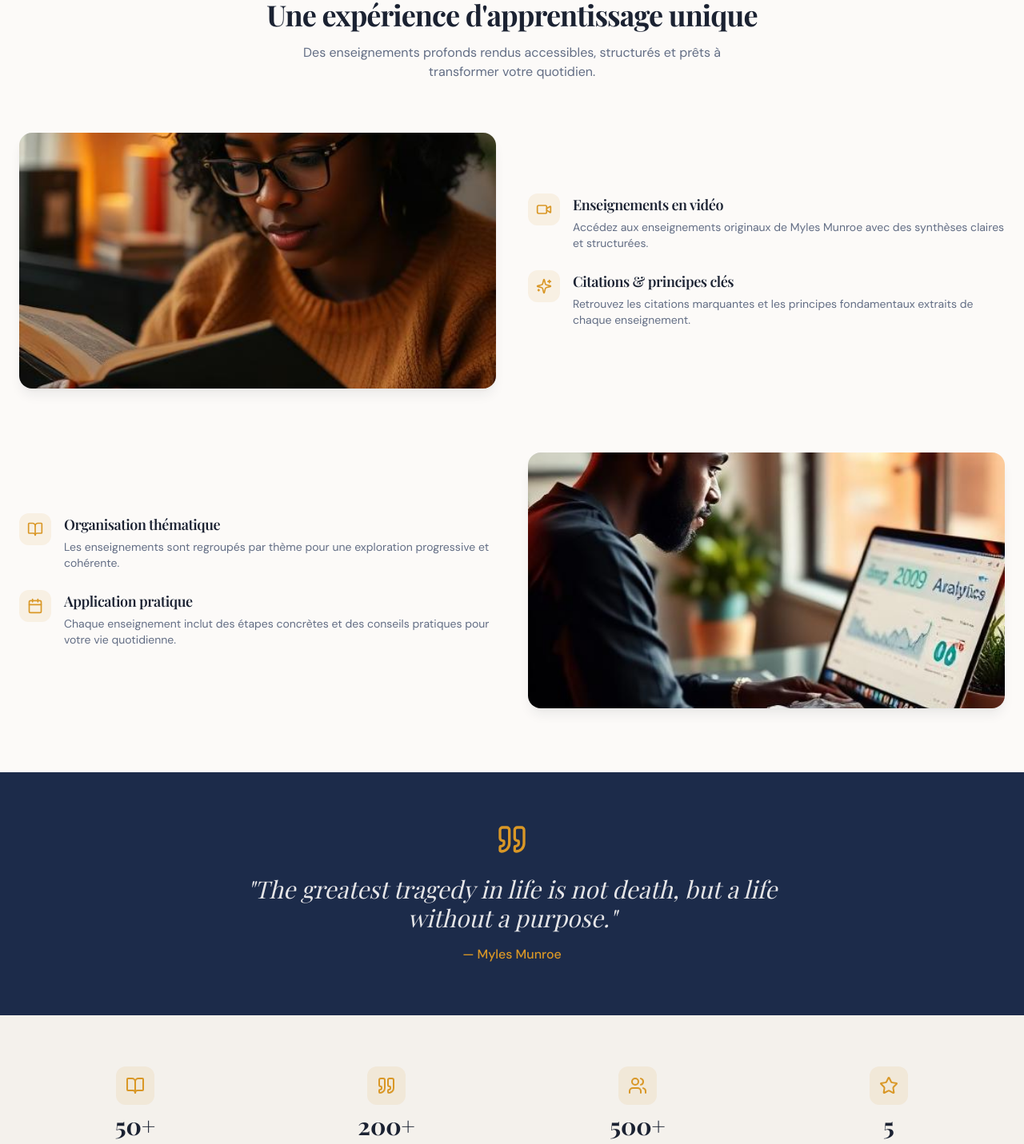
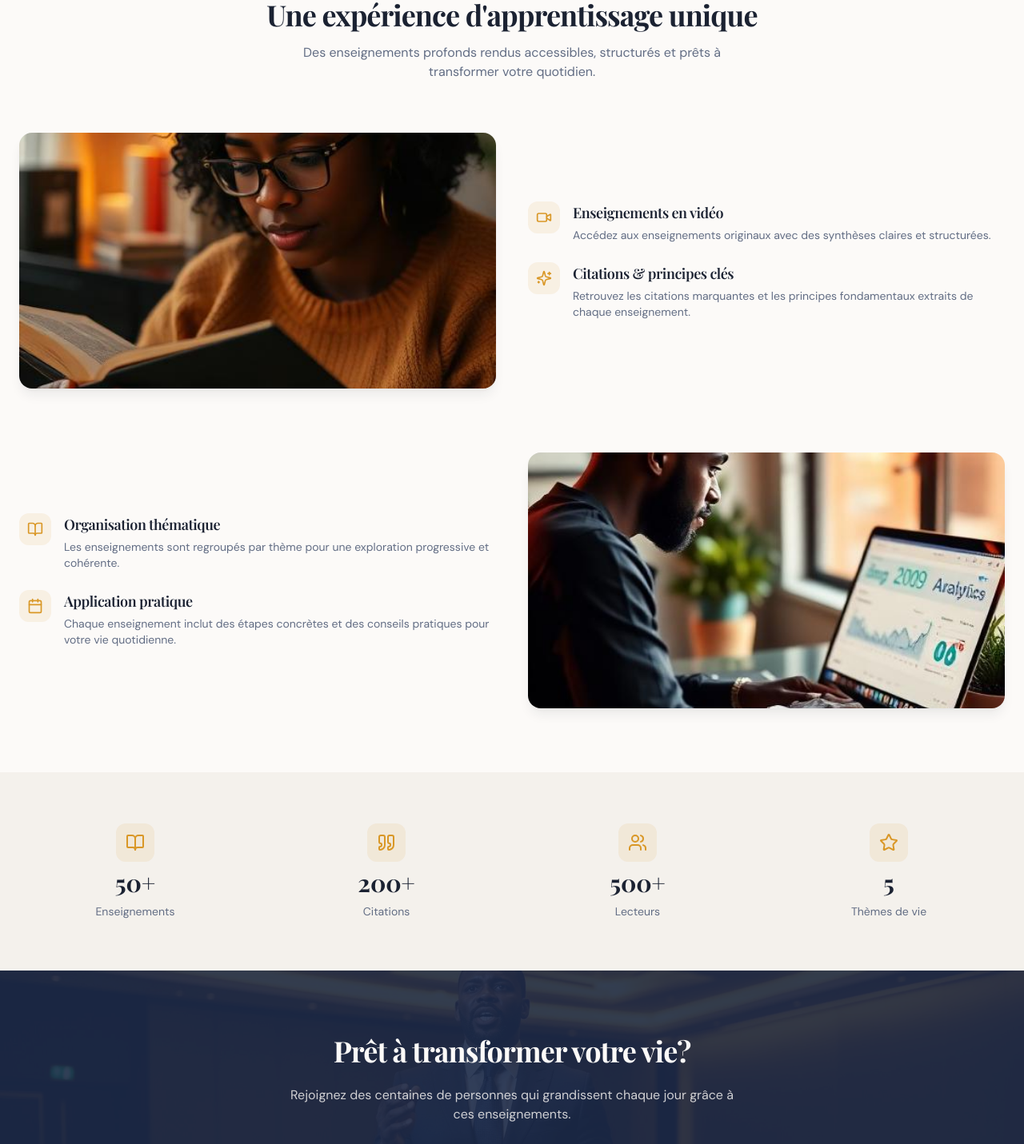
Before and after one commit to ASB-Flow/wisdomweaverbymunroe, a React (Vite) app: page / in a window 1280 px wide. Shown: the part 1467-2898 px from the top of the page at 80% size. Built offline with nearby package versions, Linux system fonts and the light colour scheme; the HTML template or start-up script is replaced by a standard one; a web font is replaced by a local one.

Commit message:
Changes
Co-authored-by: ASB-Flow <102521909+ASB-Flow@users.noreply.github.com>

```diff
--- a/src/pages/Landing.tsx
+++ b/src/pages/Landing.tsx
@@ -120,7 +120,7 @@ export default function Landing() {
               <FeatureItem
                 icon={<Video className="w-5 h-5" />}
                 title="Enseignements en vidéo"
-                description="Accédez aux enseignements originaux de Myles Munroe avec des synthèses claires et structurées."
+                description="Accédez aux enseignements originaux avec des synthèses claires et structurées."
               />
               <FeatureItem
                 icon={<Sparkles className="w-5 h-5" />}
@@ -148,17 +148,6 @@ export default function Landing() {
               <img src={createImg} alt="Création de contenu" className="w-full h-64 md:h-80 object-cover" />
             </div>
           </div>
-        </div>
-      </section>
-
-      {/* Citation Highlight */}
-      <section className="py-16 bg-primary">
-        <div className="container mx-auto px-6 text-center">
-          <Quote className="w-10 h-10 text-accent mx-auto mb-6" />
-          <blockquote className="font-display text-2xl md:text-3xl text-primary-foreground/90 italic max-w-3xl mx-auto leading-relaxed mb-4">
-            "The greatest tragedy in life is not death, but a life without a purpose."
-          </blockquote>
-          <p className="text-accent font-medium">— Myles Munroe</p>
         </div>
       </section>
 
```
